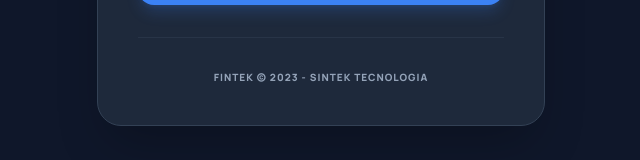
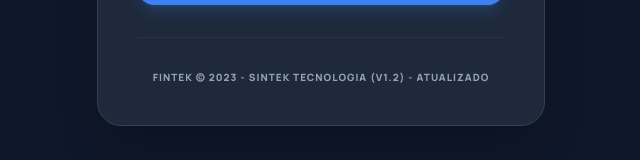
Before and after one commit to sergiomitter/FinTek, a React (Vite) app in the folder FinTek/: page / in a window 1280 px wide. Shown: the part 611-771 px from the top of the page, without its empty margins (319-959 px from the left). Built offline with nearby package versions, Linux system fonts and the light colour scheme; no server answers.

Commit message:
Chore: Add v1.2 version tag to Login UI

```diff
--- a/FinTek/screens/Login.tsx
+++ b/FinTek/screens/Login.tsx
@@ -370,7 +370,7 @@
         </form>
 
         <div className="mt-8 pt-8 border-t border-surface-highlight/50 text-center">
-          <p className="text-text-secondary text-[10px] font-black uppercase tracking-widest">FinTek &copy; 2023 - Sintek Tecnologia</p>
+          <p className="text-text-secondary text-[10px] font-black uppercase tracking-widest">FinTek &copy; 2023 - Sintek Tecnologia (v1.2) - Atualizado</p>
         </div>
       </div>
     </div>
```
